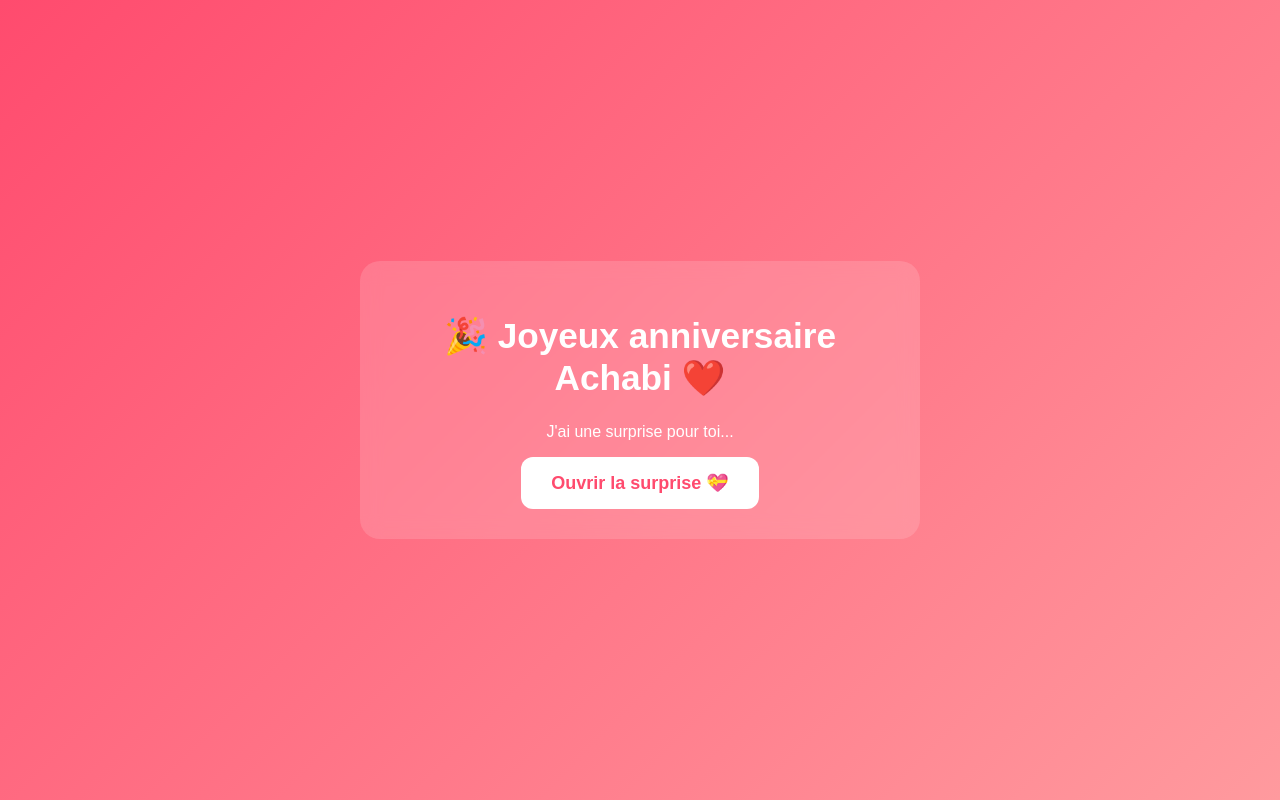
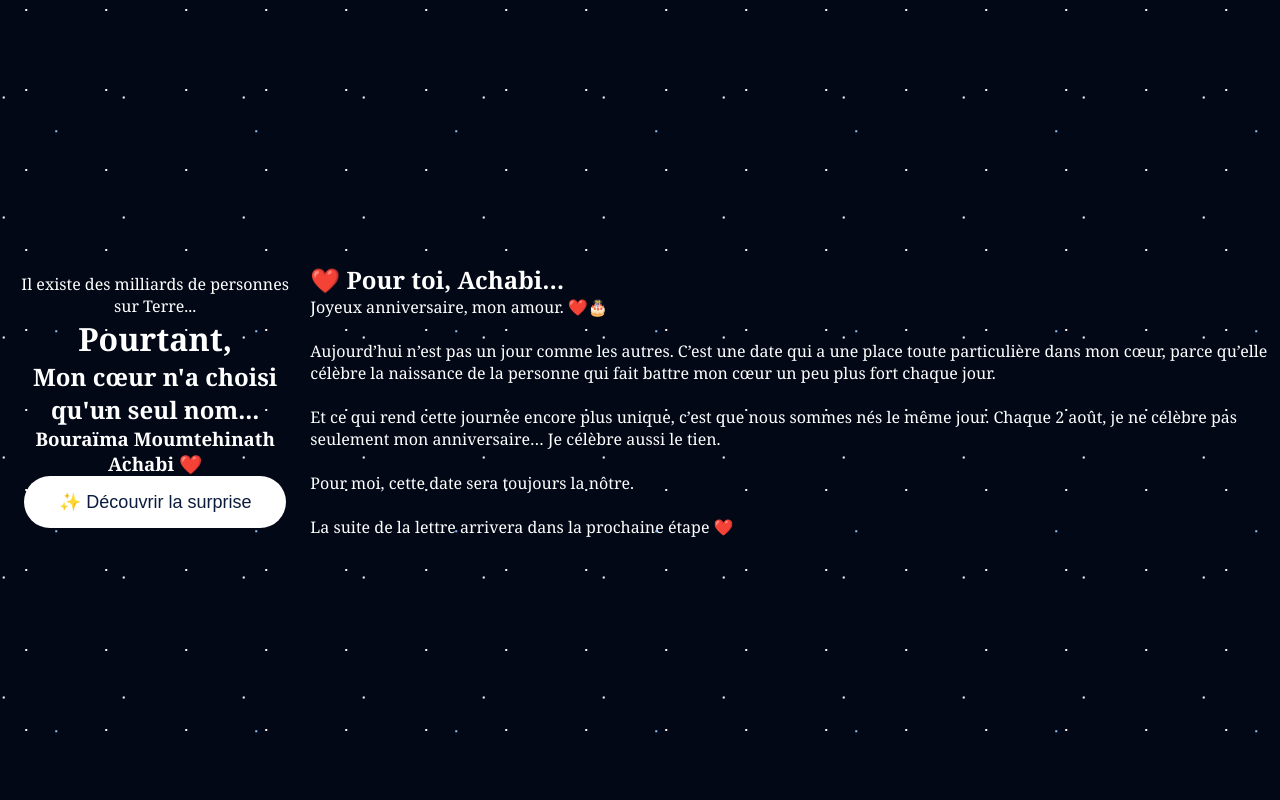
Before and after one commit to hananegbagbola-ship-it/-Pour-Achabi, a plain HTML site: page index.html in a window 1280 px wide. Drawn offline with Linux system fonts and the light colour scheme.

Commit message:
Update index.html

```diff
--- a/index.html
+++ b/index.html
@@ -1,75 +1,84 @@
 <!DOCTYPE html>
 <html lang="fr">
+
 <head>
 <meta charset="UTF-8">
 <meta name="viewport" content="width=device-width, initial-scale=1.0">
-<title>Joyeux anniversaire Achabi ❤️</title>
 
-<style>
-body{
-    margin:0;
-    font-family:Arial, sans-serif;
-    background:linear-gradient(135deg,#ff4b6e,#ff9a9e);
-    display:flex;
-    justify-content:center;
-    align-items:center;
-    height:100vh;
-    text-align:center;
-    color:white;
-}
+<title>Pour Achabi ❤️</title>
 
-.card{
-    background:rgba(255,255,255,0.15);
-    padding:30px;
-    border-radius:20px;
-    backdrop-filter:blur(10px);
-    width:90%;
-    max-width:500px;
-}
+<link rel="stylesheet" href="style.css">
 
-h1{
-    font-size:2.2em;
-}
-
-button{
-    padding:15px 30px;
-    border:none;
-    border-radius:12px;
-    background:white;
-    color:#ff4b6e;
-    font-size:18px;
-    font-weight:bold;
-    cursor:pointer;
-}
-
-#secret{
-    display:none;
-    margin-top:20px;
-    font-size:20px;
-}
-</style>
 </head>
 
 <body>
 
-<div class="card">
-    <h1>🎉 Joyeux anniversaire Achabi ❤️</h1>
-    <p>J'ai une surprise pour toi...</p>
+<div class="stars"></div>
 
-    <button onclick="document.getElementById('secret').style.display='block'">
-        Ouvrir la surprise 💝
+<div class="overlay"></div>
+
+<div class="container">
+
+    <p class="intro">
+        Il existe des milliards de personnes sur Terre...
+    </p>
+
+    <h1>
+        Pourtant,
+    </h1>
+
+    <h2>
+        Mon cœur n'a choisi qu'un seul nom...
+    </h2>
+
+    <h3>
+        Bouraïma Moumtehinath Achabi ❤️
+    </h3>
+
+    <button id="startBtn">
+        ✨ Découvrir la surprise
     </button>
 
-    <div id="secret">
-        <p>
-        Mon amour ❤️<br><br>
-        Je te souhaite un merveilleux anniversaire.
-        Merci d'être dans ma vie.
-        J'espère que cette journée sera remplie de bonheur et de sourires.
-        Je t'aime énormément. ❤️
-        </p>
-    </div>
 </div>
 
+<section id="letter">
+
+<h1>❤️ Pour toi, Achabi…</h1>
+
+<p>
+
+Joyeux anniversaire, mon amour. ❤️🎂
+
+<br><br>
+
+Aujourd’hui n’est pas un jour comme les autres.
+C’est une date qui a une place toute particulière dans mon cœur,
+parce qu’elle célèbre la naissance de la personne qui fait battre
+mon cœur un peu plus fort chaque jour.
+
+<br><br>
+
+Et ce qui rend cette journée encore plus unique,
+c’est que nous sommes nés le même jour.
+
+Chaque 2 août, je ne célèbre pas seulement mon anniversaire…
+
+Je célèbre aussi le tien.
+
+<br><br>
+
+Pour moi, cette date sera toujours la nôtre.
+
+<br><br>
+
+La suite de la lettre arrivera dans la prochaine étape ❤️
+
+</p>
+
+</section>
+
+<script src="script.js"></script>
+
 </body>
+
 </html>
```
